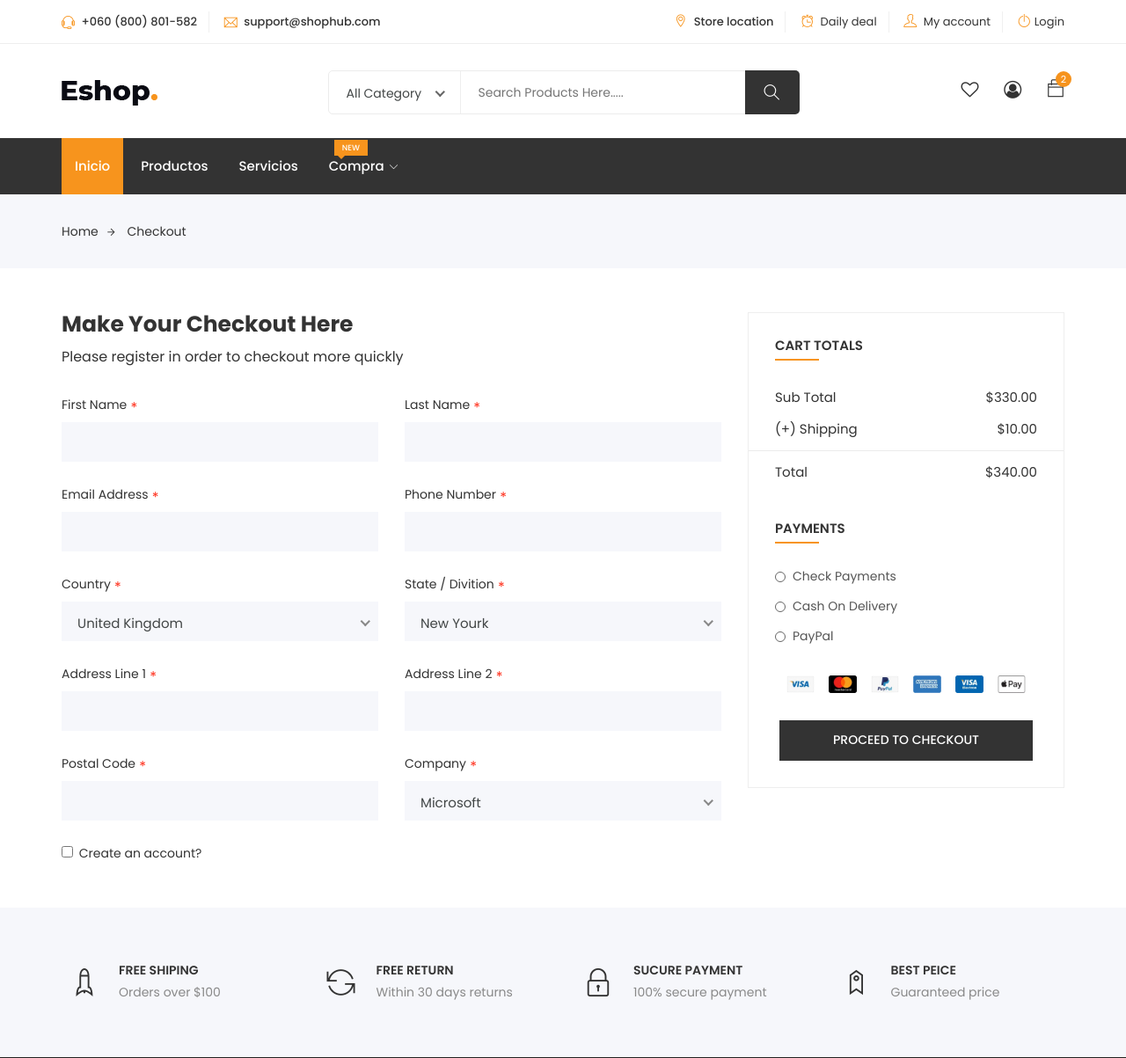
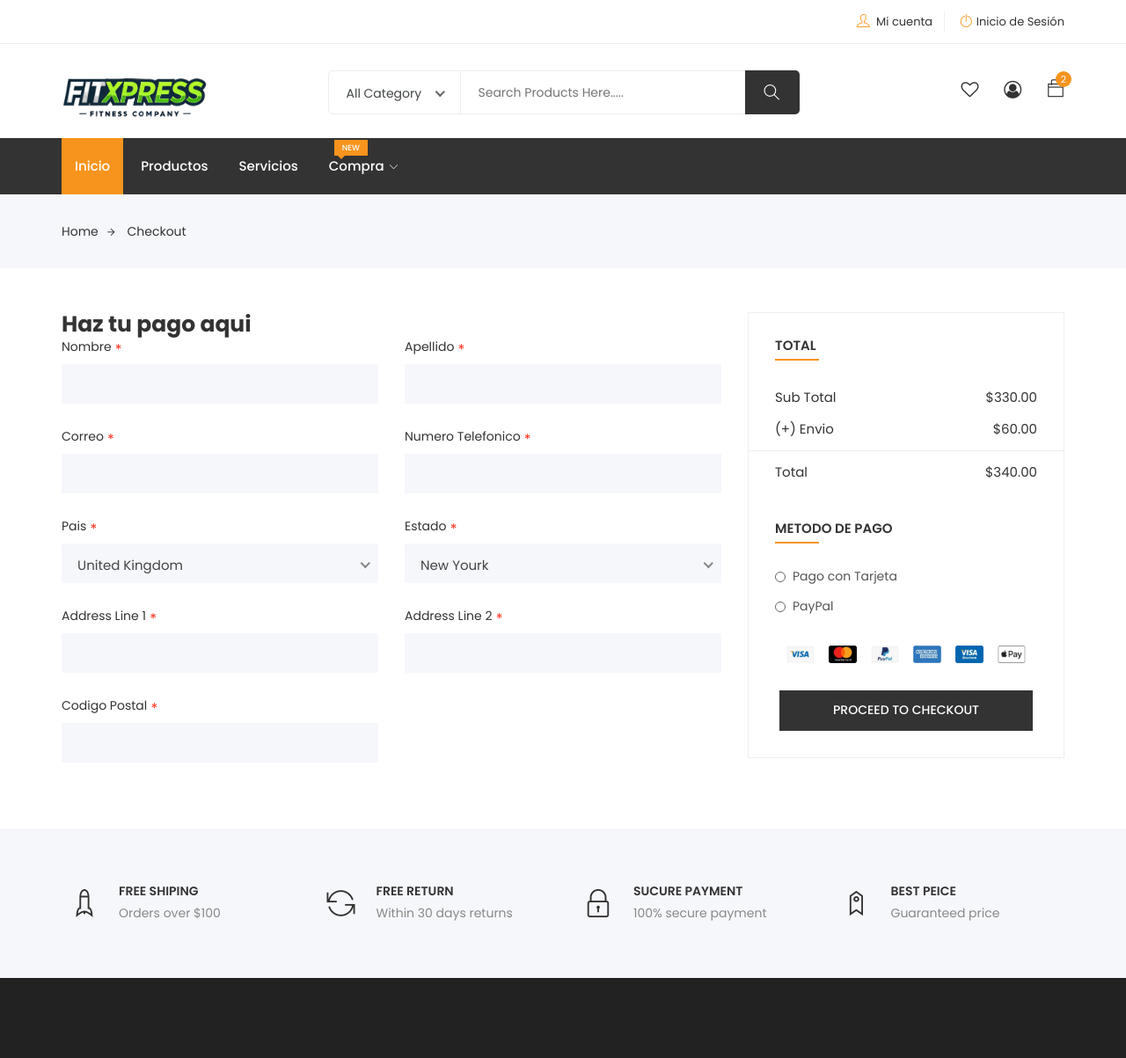
Before and after one commit to AndresHernandez77/Pagina_FitXpress, a Django app: page /checkout/ in a window 1280 px wide. Shown: the top 1203 px of the page at 88% size. Run offline with Django 5.2, Linux system fonts and the light colour scheme; some libraries are stand-ins or nearby versions.

Commit message:
Actualizacion de hoy

```diff
--- a/ProyectoWeb/FitXpress/Fit/templates/cart.html
+++ b/ProyectoWeb/FitXpress/Fit/templates/cart.html
@@ -92,7 +92,7 @@
 						<div class="col-lg-2 col-md-2 col-12">
 							<!-- Logo -->
 							<div class="logo">
-								<a href="index.html"><img src="{% static 'images/logo.png' %}" alt="logo"></a>
+								<a href="index.html"><img src="{% static 'images/LogoFit.png' %}" alt="logo"></a>
 							</div>
 							<!--/ End Logo -->
 							<!-- Search Form -->
--- a/ProyectoWeb/FitXpress/Fit/templates/checkout.html
+++ b/ProyectoWeb/FitXpress/Fit/templates/checkout.html
@@ -62,10 +62,7 @@
 						<div class="col-lg-5 col-md-12 col-12">
 							<!-- Top Left -->
 							<div class="top-left">
-								<ul class="list-main">
-									<li><i class="ti-headphone-alt"></i> +060 (800) 801-582</li>
-									<li><i class="ti-email"></i> support@shophub.com</li>
-								</ul>
+
 							</div>
 							<!--/ End Top Left -->
 						</div>
@@ -73,10 +70,8 @@
 							<!-- Top Right -->
 							<div class="right-content">
 								<ul class="list-main">
-									<li><i class="ti-location-pin"></i> Store location</li>
-									<li><i class="ti-alarm-clock"></i> <a href="#">Daily deal</a></li>
-									<li><i class="ti-user"></i> <a href="#">My account</a></li>
-									<li><i class="ti-power-off"></i><a href="login.html#">Login</a></li>
+									<li><i class="ti-user"></i> <a href="#">Mi cuenta</a></li>
+									<li><i class="ti-power-off"></i><a href="login.html#">Inicio de Sesión</a></li>
 								</ul>
 							</div>
 							<!-- End Top Right -->
@@ -91,7 +86,7 @@
 						<div class="col-lg-2 col-md-2 col-12">
 							<!-- Logo -->
 							<div class="logo">
-								<a href="index.html"><img src="{% static 'images/logo.png' %}" alt="logo"></a>
+								<a href="index.html"><img src="{% static 'images/LogoFit.png' %}" alt="logo"></a>
 							</div>
 							<!--/ End Logo -->
 							<!-- Search Form -->
@@ -231,38 +226,38 @@
 				<div class="row">
 					<div class="col-lg-8 col-12">
 						<div class="checkout-form">
-							<h2>Make Your Checkout Here</h2>
-							<p>Please register in order to checkout more quickly</p>
+							<h2>Haz tu pago aqui</h2>
+
 							<!-- Form -->
 							<form class="form" method="post" action="#">
 								<div class="row">
 									<div class="col-lg-6 col-md-6 col-12">
 										<div class="form-group">
-											<label>First Name<span>*</span></label>
+											<label>Nombre<span>*</span></label>
 											<input type="text" name="name" placeholder="" required="required">
 										</div>
 									</div>
 									<div class="col-lg-6 col-md-6 col-12">
 										<div class="form-group">
-											<label>Last Name<span>*</span></label>
+											<label>Apellido<span>*</span></label>
 											<input type="text" name="name" placeholder="" required="required">
 										</div>
 									</div>
 									<div class="col-lg-6 col-md-6 col-12">
 										<div class="form-group">
-											<label>Email Address<span>*</span></label>
+											<label>Correo<span>*</span></label>
 											<input type="email" name="email" placeholder="" required="required">
 										</div>
 									</div>
 									<div class="col-lg-6 col-md-6 col-12">
 										<div class="form-group">
-											<label>Phone Number<span>*</span></label>
+											<label>Numero Telefonico<span>*</span></label>
 											<input type="number" name="number" placeholder="" required="required">
 										</div>
 									</div>
 									<div class="col-lg-6 col-md-6 col-12">
 										<div class="form-group">
-											<label>Country<span>*</span></label>
+											<label>Pais<span>*</span></label>
 											<select name="country_name" id="country">
 												<option value="AF">Afghanistan</option>
 												<option value="AX">Åland Islands</option>
@@ -514,15 +509,15 @@
 									</div>
 									<div class="col-lg-6 col-md-6 col-12">
 										<div class="form-group">
-											<label>State / Divition<span>*</span></label>
+											<label>Estado<span>*</span></label>
 											<select name="state-province" id="state-province">
 												<option value="divition" selected="selected">New Yourk</option>
-												<option>Los Angeles</option>
-												<option>Chicago</option>
-												<option>Houston</option>
-												<option>San Diego</option>
-												<option>Dallas</option>
-												<option>Charlotte</option>
+												<option>Aguas Calientes</option>
+												<option>Ciudad de México</option>
+												<option>Colima</option>
+												<option>Estado de México</option>
+												<option>Veracruz</option>
+												<option>Zacatecas</option>
 											</select>
 										</div>
 									</div>
@@ -540,30 +535,14 @@
 									</div>
 									<div class="col-lg-6 col-md-6 col-12">
 										<div class="form-group">
-											<label>Postal Code<span>*</span></label>
+											<label>Codigo Postal<span>*</span></label>
 											<input type="text" name="post" placeholder="" required="required">
 										</div>
 									</div>
 									<div class="col-lg-6 col-md-6 col-12">
-										<div class="form-group">
-											<label>Company<span>*</span></label>
-											<select name="company_name" id="company">
-												<option value="company" selected="selected">Microsoft</option>
-												<option>Apple</option>
-												<option>Xaiomi</option>
-												<option>Huawer</option>
-												<option>Wpthemesgrid</option>
-												<option>Samsung</option>
-												<option>Motorola</option>
-											</select>
-										</div>
+
 									</div>
-									<div class="col-12">
-										<div class="form-group create-account">
-											<input id="cbox" type="checkbox">
-											<label>Create an account?</label>
-										</div>
-									</div>
+
 								</div>
 							</form>
 							<!--/ End Form -->
@@ -573,11 +552,11 @@
 						<div class="order-details">
 							<!-- Order Widget -->
 							<div class="single-widget">
-								<h2>CART  TOTALS</h2>
+								<h2>TOTAL</h2>
 								<div class="content">
 									<ul>
 										<li>Sub Total<span>$330.00</span></li>
-										<li>(+) Shipping<span>$10.00</span></li>
+										<li>(+) Envio<span>$60.00</span></li>
 										<li class="last">Total<span>$340.00</span></li>
 									</ul>
 								</div>
@@ -585,12 +564,12 @@
 							<!--/ End Order Widget -->
 							<!-- Order Widget -->
 							<div class="single-widget">
-								<h2>Payments</h2>
+								<h2>Metodo de Pago</h2>
 								<div class="content">
 									<div class="checkbox">
-										<label class="checkbox-inline" for="1"><input name="updates" id="1" type="checkbox"> Check Payments</label>
-										<label class="checkbox-inline" for="2"><input name="news" id="2" type="checkbox"> Cash On Delivery</label>
-										<label class="checkbox-inline" for="3"><input name="news" id="3" type="checkbox"> PayPal</label>
+										<label class="checkbox-inline" for="1"><input name="updates" id="1" type="checkbox">Pago con Tarjeta</label>
+
+										<label class="checkbox-inline" for="3"><input name="news" id="2" type="checkbox"> PayPal</label>
 									</div>
 								</div>
 							</div>
```
Also changed, not shown: ProyectoWeb/FitXpress/Fit/templates/index.html (+2 -7 lines), ProyectoWeb/FitXpress/Fit/templates/productos.html (+7 -7 lines), ProyectoWeb/FitXpress/static/images/Barra.PNG (added), ProyectoWeb/FitXpress/static/images/Creatina.PNG (added), ProyectoWeb/FitXpress/static/images/Cuerda.PNG (added), ProyectoWeb/FitXpress/static/images/Ligas.PNG (added), ProyectoWeb/FitXpress/static/images/LogoFit.PNG (added), ProyectoWeb/FitXpress/static/images/Mancuernas.PNG (added), ProyectoWeb/FitXpress/static/images/PreEntreno.PNG (added), 5 other files.
